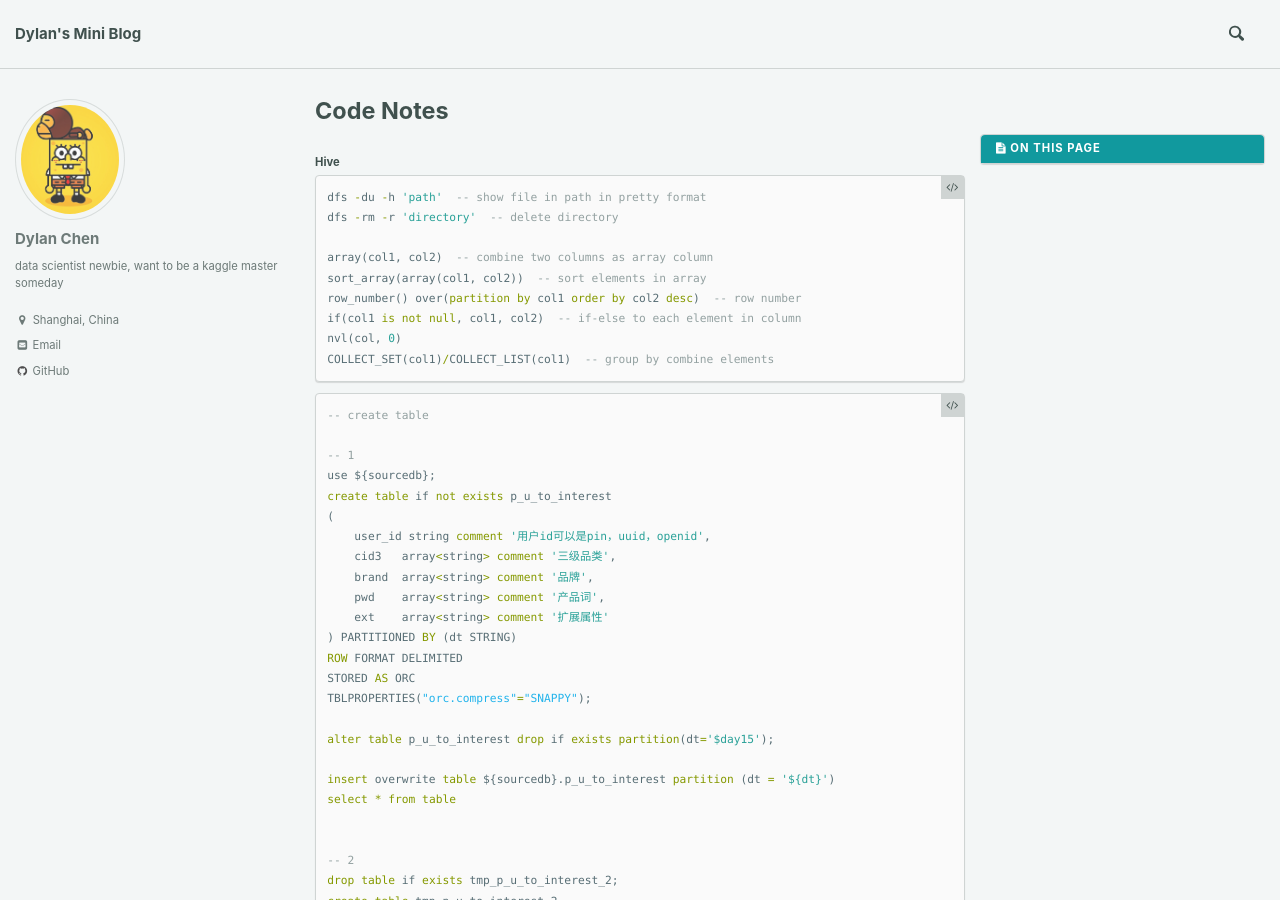
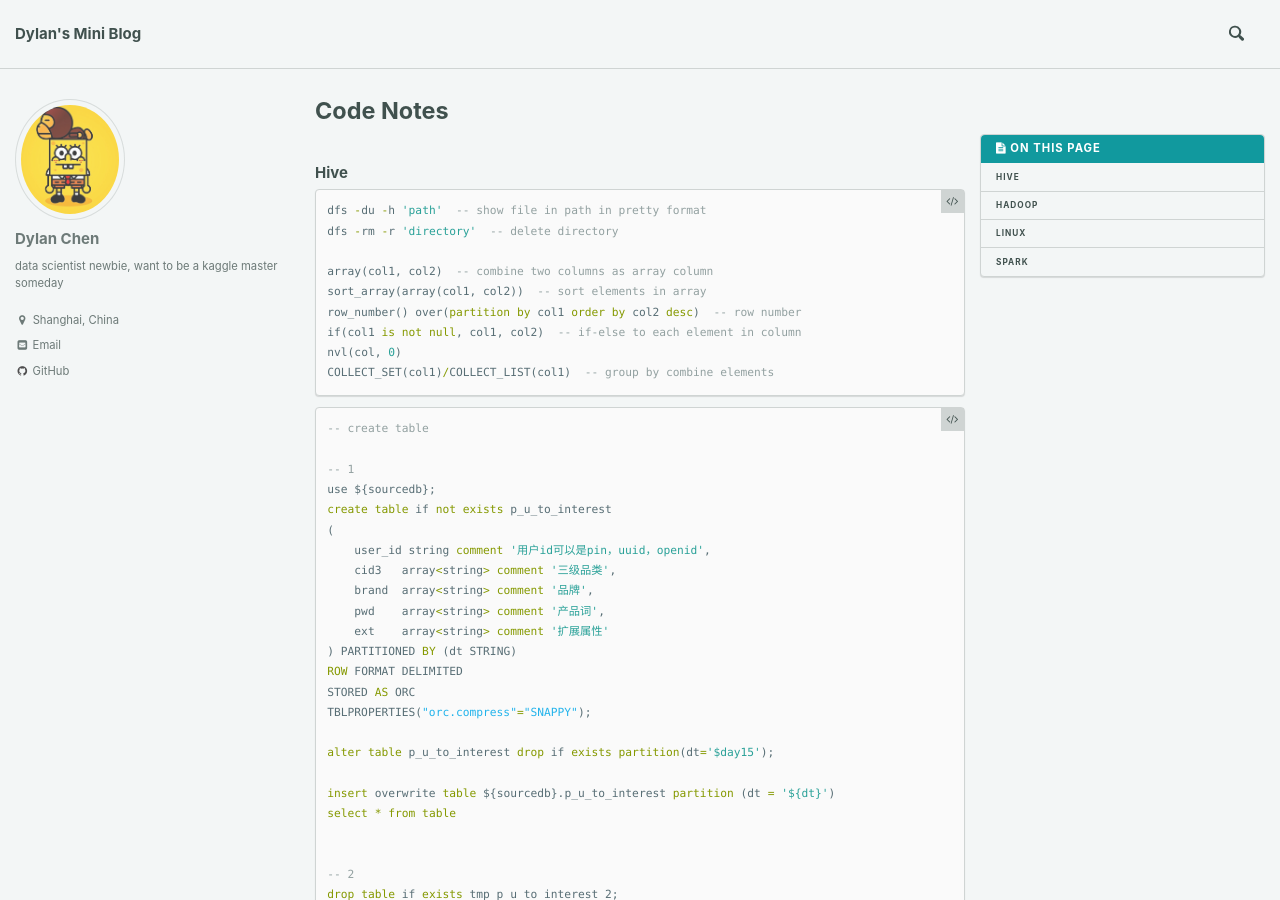
Before and after one commit to dylanchen0114/blog_pages, a Jekyll site: the page built from _posts/2018-09-27-code-notes.md, in a window 1280 px wide and 900 px high. Built offline with Jekyll 4.4.1, drawn with Linux system fonts in a browser that asks for light colours.

Commit message:
code notes

````diff
--- a/_posts/2018-09-27-code-notes.md
+++ b/_posts/2018-09-27-code-notes.md
@@ -6,7 +6,7 @@ share: true
 toc: true
 ---
 
-#### Hive
+### Hive
 
 ```sql
 dfs -du -h 'path'  -- show file in path in pretty format
@@ -53,7 +53,7 @@ select * from table
 
 
 
-#### Hadoop
+### Hadoop
 
 ```
 hadoop fs -get 'path/file_name'  # get hdfs partition to current directory
@@ -61,7 +61,7 @@ hadoop fs -get 'path/file_name'  # get hdfs partition to current directory
 
 
 
-#### Linux
+### Linux
 
 ```shell
 sz/rz  # download/upload file
@@ -82,7 +82,7 @@ fi
 
 
 
-#### Spark
+### Spark
 
 ```
 from pyspark.sql import functions as F
````
